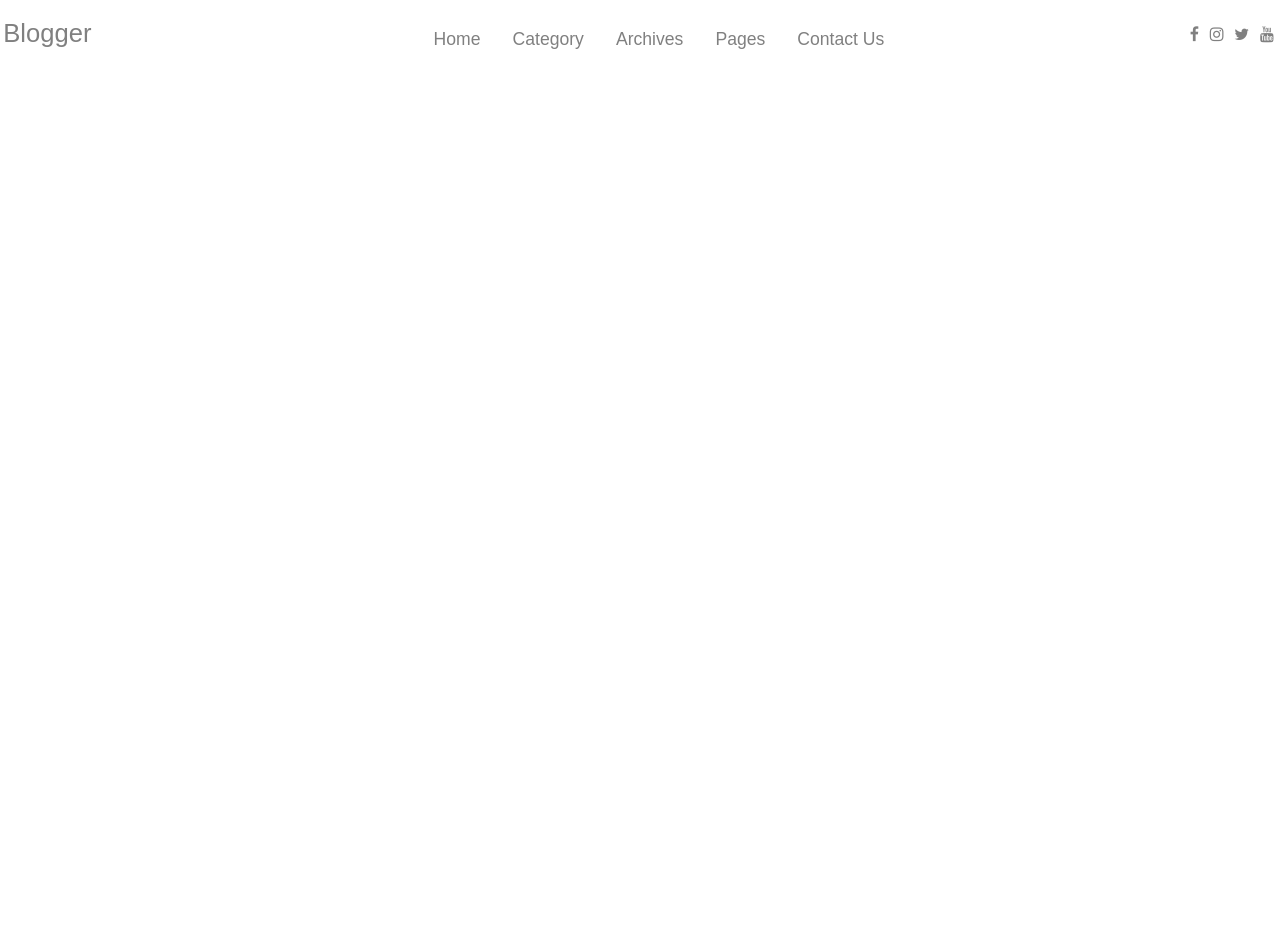
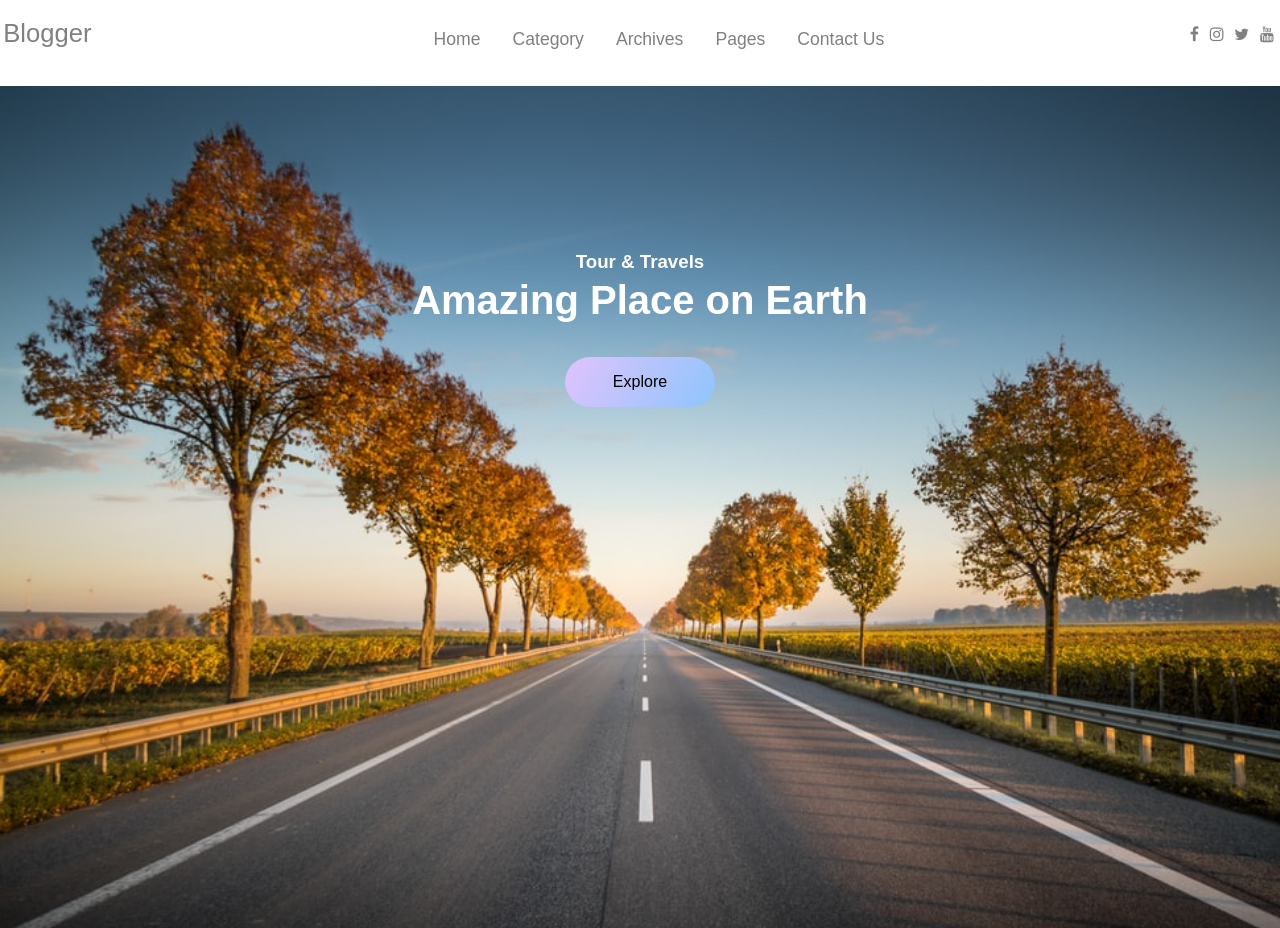
Before and after one commit to VIncentTetteh/Blogging-Site, a plain HTML site: page index.html in a window 1280 px wide. Shown: the top 928 px of the page. Before the commit the page ends 800 px from the top, so only its background shows below. Drawn offline with Linux system fonts and the light colour scheme.

Commit message:
second commit

```diff
--- a/css/style.css
+++ b/css/style.css
@@ -3,6 +3,8 @@ html,body{
     box-sizing: border-box;
     overflow: hidden;
 }
+/* navbar styling starts */
+/* Global varibles start */
 a{
     text-decoration: none;
     color: gray;
@@ -10,6 +12,26 @@ a{
 ul{
     list-style-type: none;
 }
+h1{
+    font-family: Arial, Helvetica, sans-serif;
+    font-size: 2.5rem;
+}
+h3{
+    font-family: Arial, Helvetica, sans-serif;
+    font: 1.3rem;
+}
+h2{
+    font-family: Arial, Helvetica, sans-serif;
+}
+button.btn{
+    border: none;
+    border-radius: 2rem;
+    padding: 1rem 3rem;
+    font-size: 1rem;
+    font-family: Arial, Helvetica, sans-serif;
+    cursor: pointer;
+}
+/* Globle varible ends */
 .flex-row{
     display: flex;
     flex-direction: row;
@@ -89,3 +111,32 @@ ul{
         display: initial;
     }
 }
+/* navbar styling ends */
+main .site-title{
+    background-image: url('../asset/img/travels\ background.jpg');
+    background-size: cover;
+    height: 110vh;
+    display: flex;
+    justify-content: center;
+}
+main .site-title .site-background{
+    padding-top: 10rem;
+    text-align: center;
+    color: white;
+}
+main .site-title h1,h3{
+    margin: .3rem;
+}
+main .site-title .btn{
+margin: 1.8rem;
+background-image: linear-gradient(120deg, #e0c3fc 0%, #8ec5fc 100%); ;
+
+}
+main .site-title .btn:hover{
+    background: transparent;
+    border: 1px solid white;
+    color: white;
+}
+/* main section styling starts */
+
+/* main section styling ends */
--- a/index.html
+++ b/index.html
@@ -8,6 +8,7 @@
     <link rel="stylesheet" href="./css/style.css">
 </head>
 <body>
+    <!---Navbar start-->
     <nav class="nav">
         <div class="nav-menu flex-row">
             <div class="nav-brand">
@@ -46,6 +47,17 @@
             </div>
         </div>
     </nav>
+    <!---Navbar end-->
+    <main>
+        <section class="site-title">
+             <div class="site-background">
+                 <h3>Tour & Travels</h3>
+                 <h1>Amazing Place on Earth</h1>
+                 <button class="btn">Explore</button>
+             </div>
+        </section>
+    </main>
+
     <script src="./js/jQuery v3.5.1.min.js"></script>
     <script src="./js/main.js"></script>
 </body>
```
Also changed, not shown: asset/img/travels background.jpg (added).
